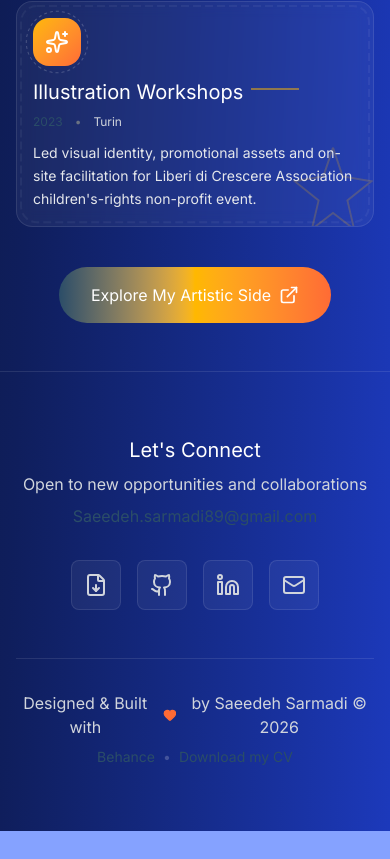
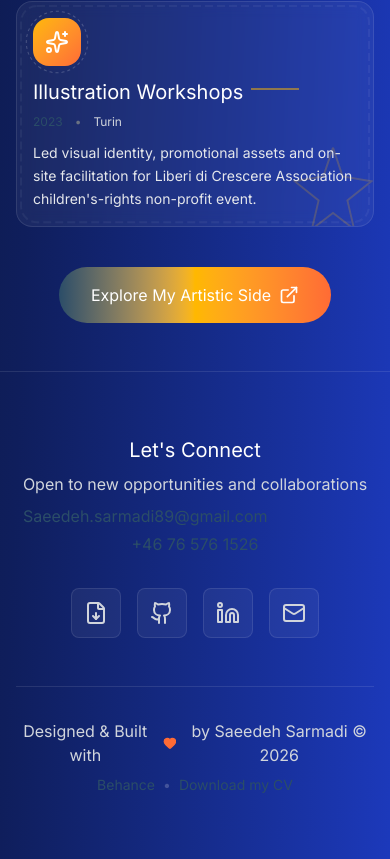
Before and after one commit to Asalsr/CV, a Next.js app in the folder frontend/: page / in a window 390 px wide. Shown: the part 8649-9508 px from the top of the page. Before the commit the page ends 9480 px from the top, so only its background shows below. Built offline with nearby package versions, Linux system fonts and the light colour scheme; no server answers.

Commit message:
Add phone number to footer contact section
Below the email, add a tel: link for +46 76 576 1526 styled to match
the email line. dir="ltr" so the number stays left-to-right when the
page is rendered in Persian (RTL).

```diff
--- a/frontend/src/components/figma/Footer.tsx
+++ b/frontend/src/components/figma/Footer.tsx
@@ -24,9 +24,16 @@ export function Footer() {
           <div className="text-center md:text-left">
             <h4 className="text-white text-xl mb-2">{t('connectTitle')}</h4>
             <p className="text-gray-300 dark:text-gray-400 mb-2">{t('connectSubtitle')}</p>
-            <button onClick={copyEmail} className="text-[var(--persian-blue)] hover:text-[var(--persian-blue-dark)] cursor-pointer transition-colors">
+            <button onClick={copyEmail} className="block text-[var(--persian-blue)] hover:text-[var(--persian-blue-dark)] cursor-pointer transition-colors">
               {copied ? t('copied') : 'Saeedeh.sarmadi89@gmail.com'}
             </button>
+            <a
+              href="tel:+46765761526"
+              className="block mt-1 text-[var(--persian-blue)] hover:text-[var(--persian-blue-dark)] transition-colors"
+              dir="ltr"
+            >
+              +46 76 576 1526
+            </a>
           </div>
 
           <div className="flex items-center gap-4">
```
